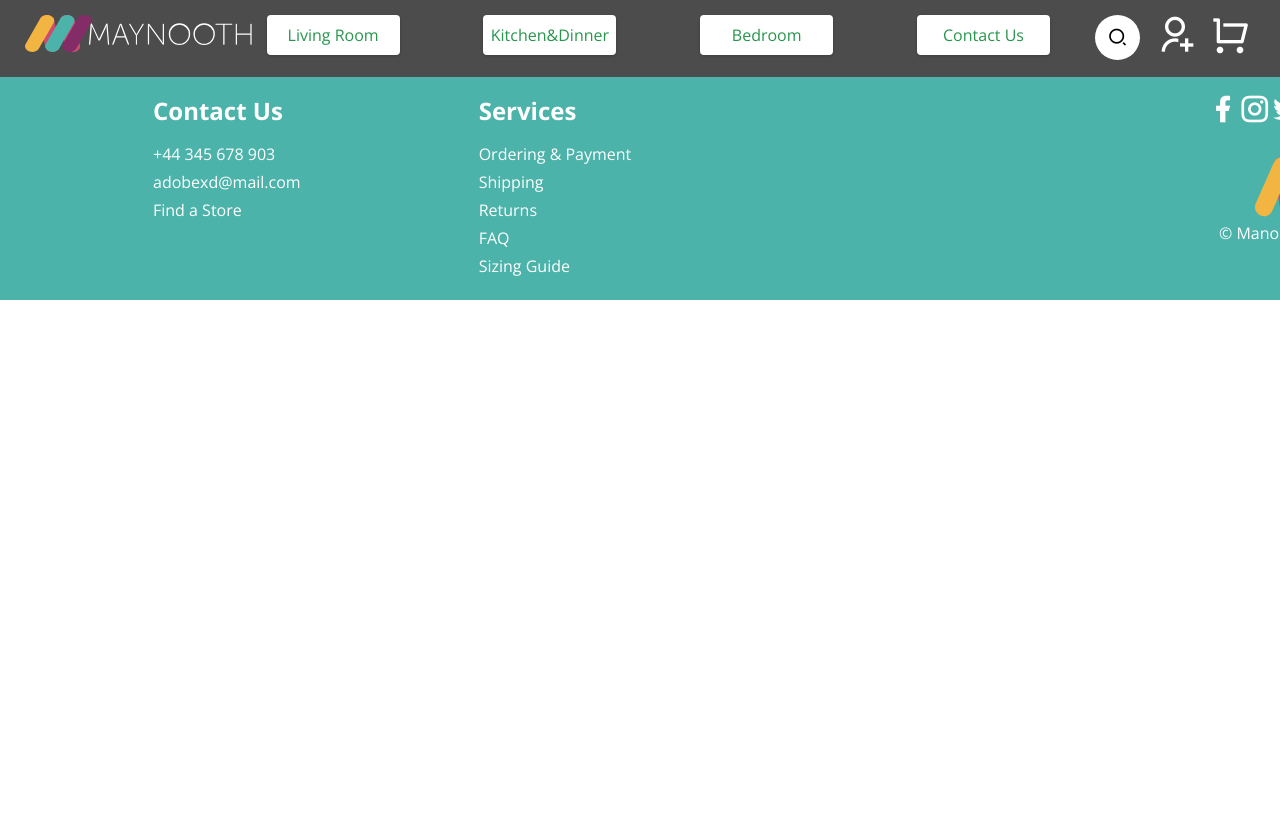
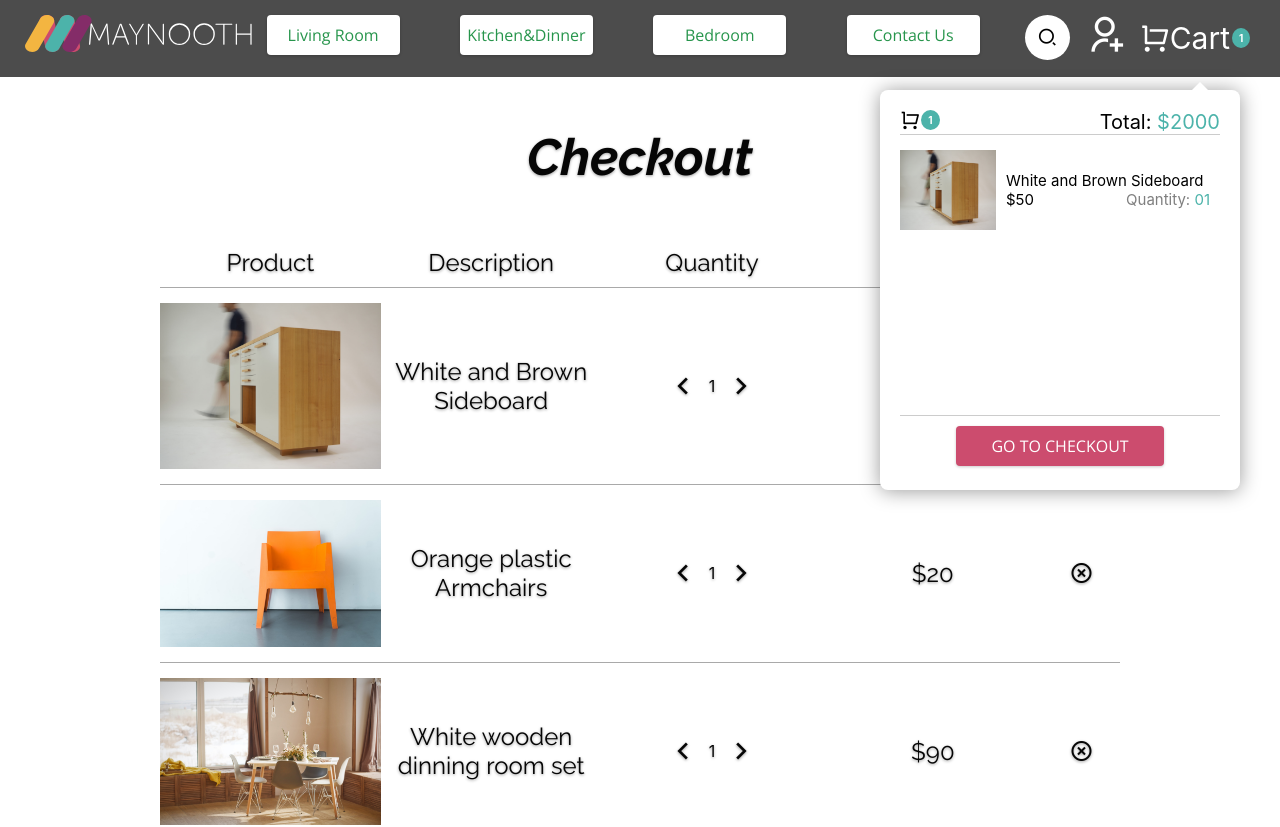
Before and after one commit to neelesh17/Mayooth-Furniture, a React (Create React App) app in the folder client/: page /checkout in a window 1280 px wide. Shown: the top 827 px of the page. Before the commit the page ends 800 px from the top, so only its background shows below. Built offline with nearby package versions, Linux system fonts and the light colour scheme.

Commit message:
added cart  dropdown and modified cart icons

```diff
--- a/client/src/App.js
+++ b/client/src/App.js
@@ -22,7 +22,7 @@ const App = () => {
         <Route exact path="/shop/kitchendinner" component={CollectionPage} />
         <Route exact path="/shop/bedroom" component={CollectionPage} />
         <Route exact path="/contactus" component={ContactUs} />
-        <Route exact path="/customer/checkout" component={CheckoutPage} />
+        <Route exact path="/checkout" component={CheckoutPage} />
         <Route exact path="/login" component={Signin} />
         <Route exact path="/signup" component={Signup} />
         <Route exact path="/product" component={ProductPage} />
--- a/client/src/components/Items.jsx
+++ b/client/src/components/Items.jsx
@@ -1,11 +1,11 @@
-export const  ProductItem = {
+export const  ProductItem = [{
     id: 1,
     image: '/images/product1.png',
     name: "White and Brown Sideboard",
     price: "$50",
     company: "Scott",
     description: "Lorem ipsum dolor sit amet consectetur, adipisicing elit. Velit, eum temporibus reprehenderit quaerat animi numquam quo eaque repudiandae nihil, ullam qui, quas excepturi! Voluptatem praesentium illum tempora molestias ab ipsa."
-}
+}];
 
 export const  NewItems = [{
         id: 1,
--- /dev/null
+++ b/client/src/components/cart-dropdown/cart.dropdown.component.jsx
@@ -0,0 +1,38 @@
+import React from 'react';
+import { withRouter } from 'react-router-dom';
+
+import CartItem from "../cart-item/cart-item.component";
+import { CartDropdownContainer, CartItemsContainer, EmptyMessageContainer,
+    CartDropdownButton, CartDropdownHeaderContainer } from './cart.dropdown.styles';
+
+import { ItemCountConatiner } from '../cart/cart.styles';
+
+const CartDropdown = ({cartItems, history}) => (
+    <CartDropdownContainer>
+        <CartDropdownHeaderContainer>
+            <div style={{display: "flex"}}>
+                <i class="ri-shopping-cart-line"></i>
+                <ItemCountConatiner>1</ItemCountConatiner>
+            </div>
+            <div>
+                <span>Total:</span> <span style={{color: "rgba(76, 179, 170, 1)"}}>$2000</span>
+            </div>
+        </CartDropdownHeaderContainer>
+        <CartItemsContainer>
+            {
+                cartItems.length ? (
+                cartItems.map( cartItem => (
+                    <CartItem key={cartItem.id} item={cartItem} />
+                ))
+                ) : <EmptyMessageContainer>Your Cart Is Empty</EmptyMessageContainer>
+            }
+        </CartItemsContainer>
+        <CartDropdownButton color="white" backgroundColor="rgba(204, 76, 110, 1)" width="13em" height="auto" onClick={() => {
+            history.push("/checkout");
+        }}>
+            GO TO CHECKOUT
+        </CartDropdownButton>
+    </CartDropdownContainer>
+);
+
+export default withRouter(CartDropdown);
--- /dev/null
+++ b/client/src/components/cart-dropdown/cart.dropdown.styles.jsx
@@ -0,0 +1,45 @@
+import styled from 'styled-components';
+import {CustomButton} from '../style-utils/utils.styles';
+
+export const EmptyMessageContainer = styled.span`
+    font-size: 18px;
+    margin: auto 0;
+`;
+
+export const CartItemsContainer = styled.div`
+    height: 7em;
+    display: flex;
+    flex-direction: column;
+    border-bottom: 1px solid rgba(0,0,0,0.2);
+    overflow-y: scroll;
+`;
+
+export const CartDropdownButton = styled(CustomButton)`
+   margin: 10px auto 0 auto;
+`;
+
+
+export const CartDropdownContainer = styled.div`
+    position: absolute;
+    width: 8em;
+    height: 9em;
+    display: flex;
+    flex-direction: column;
+    padding: 20px;
+    border: 1px solid black;
+    background-color: white;
+    color: black;
+    top: 90px;
+    right: 40px;
+    z-index: 5;
+    border: none;
+    border-radius: 8px;
+    box-shadow: 0px 1px 20px rgba(0, 0, 0, 0.4);
+`;
+
+export const CartDropdownHeaderContainer = styled.div`
+    display: flex;
+    justify-content: space-between;
+    border-bottom: 1px solid rgba(0,0,0,0.2);
+    font-size: 20px;
+`;
--- /dev/null
+++ b/client/src/components/cart-item/cart-item.component.jsx
@@ -0,0 +1,20 @@
+import React from 'react';
+
+import { ImageConatiner, ItemDetailContainer, CartItemContainer} from './cart-item.styles';
+
+const CartItem = ({ item: { image, price, name } }) => (
+    <CartItemContainer>
+        <ImageConatiner src={image} alt="item"/>
+        <ItemDetailContainer>
+            <span>{name}</span>
+            <div >
+                <span>
+                    {price}
+                </span>
+                <span style={{color:"rgba(0, 0, 0, 0.5)"}}>Quantity: <span style={{color:"rgba(76, 179, 170, 1)"}}>01</span></span>
+            </div>
+        </ItemDetailContainer>
+    </CartItemContainer>
+);
+
+export default React.memo(CartItem);
--- /dev/null
+++ b/client/src/components/cart-item/cart-item.styles.jsx
@@ -0,0 +1,37 @@
+import styled from 'styled-components';
+
+export const ImageConatiner = styled.img`
+    width: 30%;
+`;
+
+export const ItemDetailContainer = styled.div`
+    width: 70%;
+    display: flex;
+    flex-direction: column;
+
+    justify-content: center;
+    padding: 10px 10px;
+    font-size: 15px;
+    div{
+        display: flex;
+        justify-content: space-between;
+    }
+`;
+
+export const CartItemContainer = styled.div`
+    width: 100%;
+    display: flex;
+    height: 80px;
+    margin-top: 15px;
+    &:after {
+        bottom: 100%;
+        left: 89%;
+        border: solid transparent;
+        content: " ";
+        position: absolute;
+        pointer-events: none;
+        border-bottom-color: white;
+        border-width: 8px;
+        margin-left: -8px;
+    }
+`;
--- /dev/null
+++ b/client/src/components/cart/cart.component.jsx
@@ -0,0 +1,13 @@
+import React from 'react';
+
+import {CartIconContainer, ItemCountConatiner} from './cart.styles';
+
+const Cart = ({toggleCartHidden, itemCount}) => (
+    <CartIconContainer onClick={toggleCartHidden}>
+        <i class="ri-shopping-cart-line"></i>
+        Cart
+        <ItemCountConatiner>1</ItemCountConatiner>
+    </CartIconContainer>
+);
+
+export default Cart;
--- /dev/null
+++ b/client/src/components/cart/cart.styles.jsx
@@ -0,0 +1,26 @@
+import styled from 'styled-components';
+
+
+export const ItemCountConatiner = styled.span`
+    display: flex;
+    justify-content: center;
+    align-items:center;
+    width: 2em;
+    height: 2em;
+    font-size: 10px;
+    font-weight: bold;
+    background-color: rgba(76, 179, 170, 1);
+    border-radius: 50%;
+    color: white;
+    margin-left: 2%;
+`;
+
+export const  CartIconContainer = styled.div`
+    width: auto;
+    height: 1.5em;
+    display: flex;
+    align-items: center;
+    cursor: pointer;
+    font-size: 30px;
+    color: rgba(255,255,255,1);
+`;
--- a/client/src/components/nav/nav.component.jsx
+++ b/client/src/components/nav/nav.component.jsx
@@ -9,6 +9,10 @@ import {
 } from './nav.styles';
 
 import { CustomButton } from '../style-utils/utils.styles'
+
+import Cart from '../cart/cart.component';
+import CartDropdown from '../cart-dropdown/cart.dropdown.component';
+import {ProductItem} from '../Items';
 
 const Navbar = () => (
     <NavContainer>
@@ -30,9 +34,10 @@ const Navbar = () => (
             </Link>
         </ButtonContainer>
         <IconContainer>
-            <span ><i className="ri-search-2-line"></i></span>
-            <Icons to="/signup"><i className="ri-user-add-line"></i></Icons>
-            <Icons to="/customer/checkout"><i className="ri-shopping-cart-line"></i></Icons>
+            <span className="search"><i className="ri-search-2-line"></i></span>
+            <Icons to="/signup"><i className="ri-user-add-line icon"></i></Icons>
+            <Cart />
+            <CartDropdown cartItems={ProductItem}/>
         </IconContainer>
     </NavContainer>
 );
--- a/client/src/components/nav/nav.styles.jsx
+++ b/client/src/components/nav/nav.styles.jsx
@@ -29,10 +29,10 @@ export const IconContainer = styled.div`
     padding: 15px 30px;
     justify-content: flex-end;
     color: white;
-    i{
-        padding: 0 0 0 15px;
+    .icon{
+        padding: 0 15px 0 15px;
     }
-    span{
+    .search{
         height: 45px;
         width: 45px;
         background-color: rgba(255,255,255,1);
--- a/client/src/pages/contactuspage/contactus.component.jsx
+++ b/client/src/pages/contactuspage/contactus.component.jsx
@@ -16,19 +16,19 @@ const ContactUs = () => {
         number: '',
         subject: '',
         message:''
-    })
+    });
 
     const {name, email, number, subject, message } = messageCredentials;
 
     const handleChange = (event) => {
         const { name, value } = event.target;
         setCredentials({...messageCredentials, [name] : value});
-    }
+    };
 
     return(
     <ContactUsContainer>
         <Form id="contactus">
-            <FormContainer>
+            <FormContainer >
                 <div style={{width: "50%"}}>
                     <FormInput type="text"
                         name="name"
--- a/client/src/pages/productpage/productpage.component.jsx
+++ b/client/src/pages/productpage/productpage.component.jsx
@@ -9,7 +9,7 @@ import {ProductItem, NewItems} from '../../components/Items';
 import SlideProducts from '../../components/slide-products/slide-product.component';
 
 const ProductPage = () => {
-    const {name, image, description, price, company} = ProductItem;
+    const {name, image, description, price, company} = ProductItem[0];
     let [User, setQuantity] = useState({
         quantity: 1,
     });
```
Also changed, not shown: client/src/assets/shopping-cart-line.svg (added).
